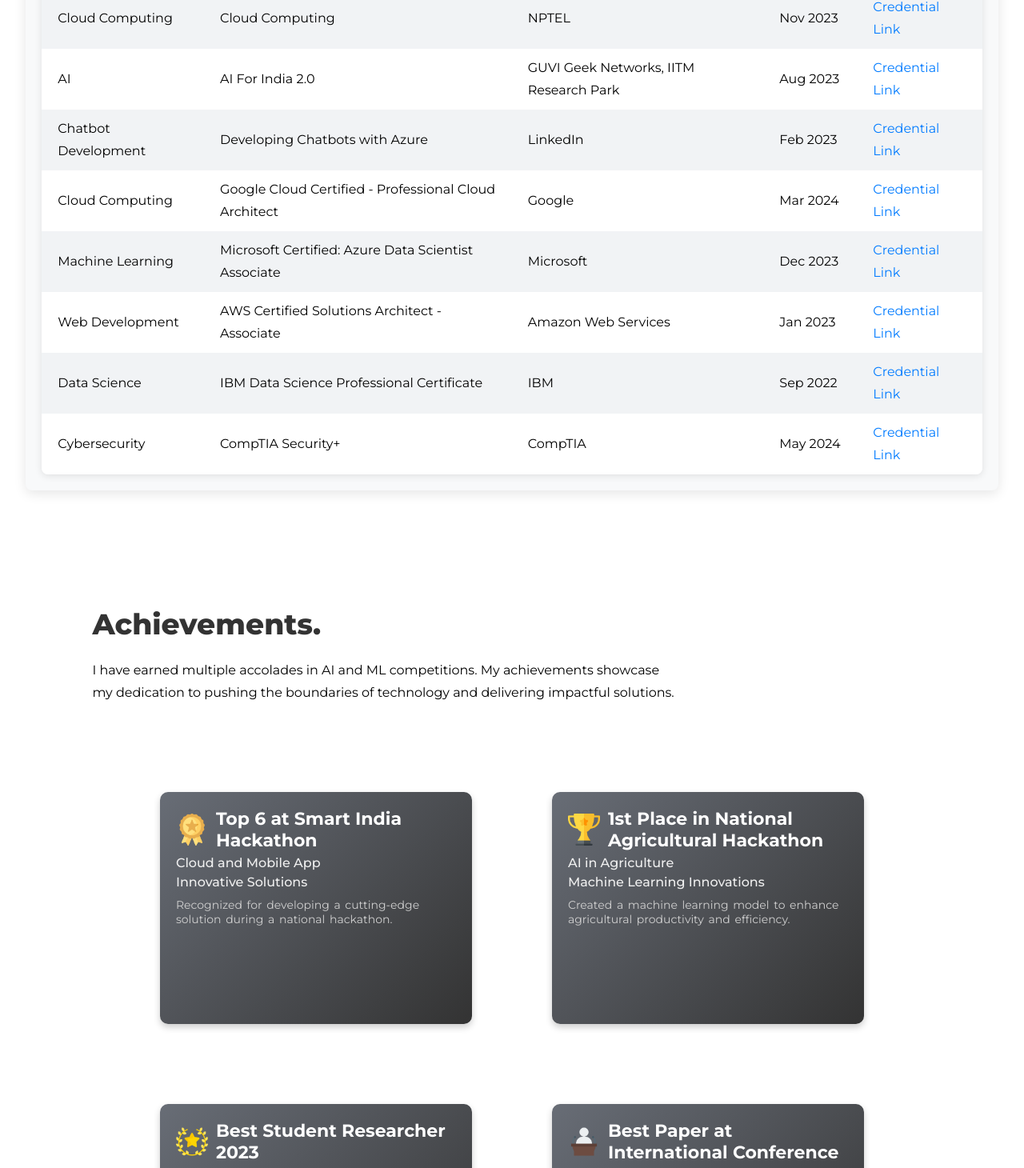
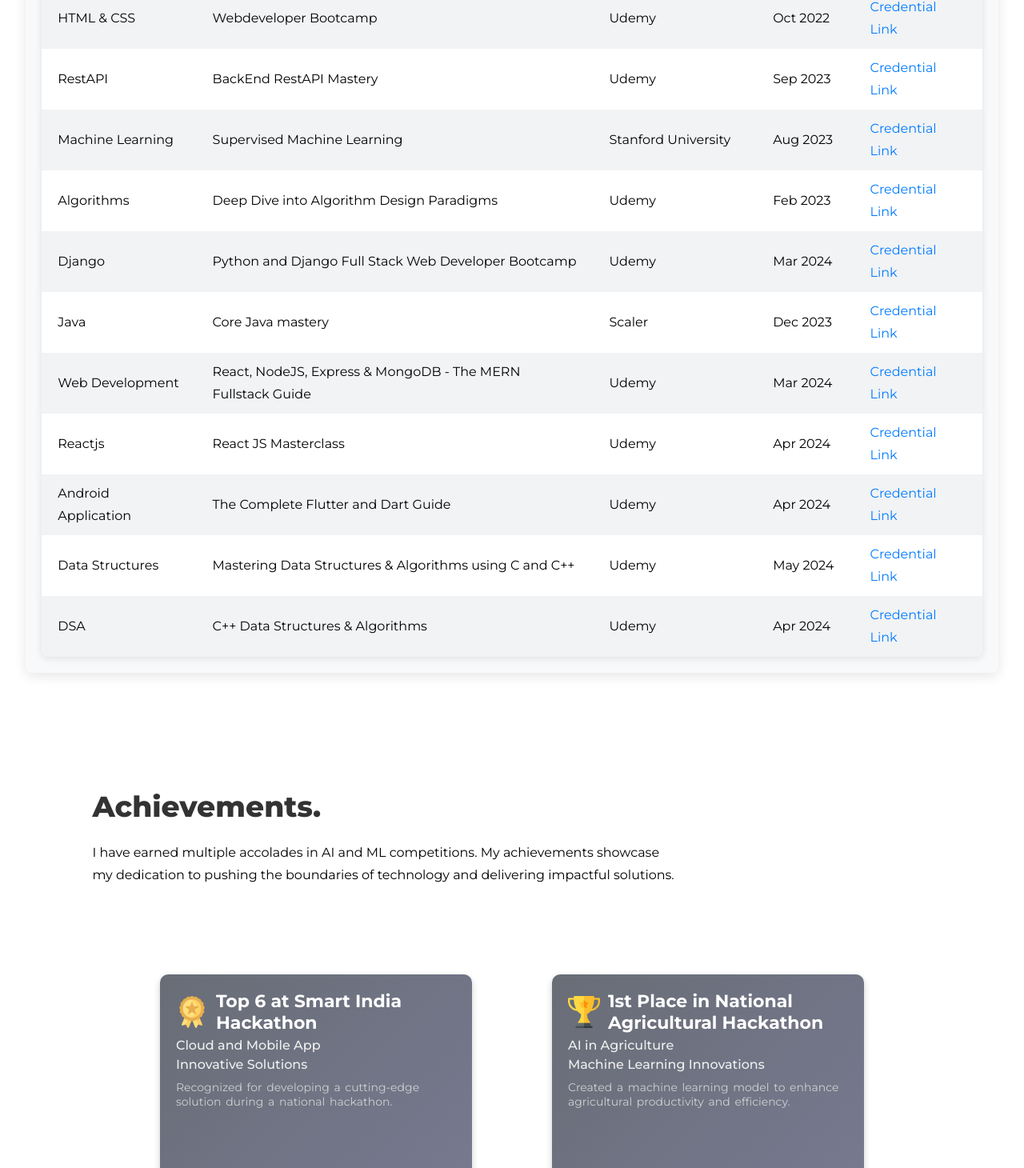
Before and after one commit to iamendless10/vuejs_port, a Vue app: page / in a window 1280 px wide. Shown: the part 8533-9993 px from the top of the page at 80% size. Built offline with nearby package versions, Linux system fonts and the light colour scheme; a web font is replaced by a local one.

Commit message:
Changed Certifications Component

```diff
--- a/src/components/AchievementsContainer.vue
+++ b/src/components/AchievementsContainer.vue
@@ -46,7 +46,7 @@
           subheading1: "Cloud and Mobile App",
           subheading2: "Innovative Solutions",
           description: "Recognized for developing a cutting-edge solution during a national hackathon.",
-          githubLink: "https://github.com/your-repo-url-1", // Replace with your actual GitHub link
+          githubLink: "https://github.com/iamendless10/Adhikar-Govt", // Replace with your actual GitHub link
         },
         {
           icon: require("../assets/trophy.png"),
@@ -54,7 +54,7 @@
           subheading1: "AI in Agriculture",
           subheading2: "Machine Learning Innovations",
           description: "Created a machine learning model to enhance agricultural productivity and efficiency.",
-          githubLink: "https://github.com/your-repo-url-2", // Replace with your actual GitHub link
+          githubLink: "https://github.com/iamendless10/Buckoid-Android-App", // Replace with your actual GitHub link
         },
         {
           icon: require("../assets/wreath.png"),
@@ -62,15 +62,15 @@
           subheading1: "SECE Awards",
           subheading2: "Research Excellence",
           description: "Awarded for outstanding research contributions in the field of AI and ML.",
-          githubLink: "https://github.com/your-repo-url-3", // Replace with your actual GitHub link
+          githubLink: "https://github.com/iamendless10", // Replace with your actual GitHub link
         },
         {
           icon: require("../assets/conference.png"),
-          title: "Best Paper at International Conference",
+          title: "Best Paper at 15th International Conference",
           subheading1: "Cancer Detection",
           subheading2: "Uzbekistan 2023",
           description: "Presented pioneering research on using ML techniques for cancer detection.",
-          githubLink: "https://github.com/your-repo-url-4", // Replace with your actual GitHub link
+          githubLink: "https://github.com/iamendless10/Onculus-detecta-app", // Replace with your actual GitHub link
         },
         {
           icon: require("../assets/winner.png"),
@@ -78,7 +78,7 @@
           subheading1: "Innovative Cancer Solutions",
           subheading2: "Healthcare Technology",
           description: "Developed a project leveraging AI to improve cancer detection methodologies.",
-          githubLink: "https://github.com/your-repo-url-5", // Replace with your actual GitHub link
+          githubLink: "https://github.com/iamendless10/Onculus-detecta-app", // Replace with your actual GitHub link
         },
         {
           icon: require("../assets/king.png"),
@@ -86,7 +86,7 @@
           subheading1: "Leadership Role",
           subheading2: "Student Leadership",
           description: "Led initiatives to promote AI/ML knowledge and assist students with placement-related skills.",
-          githubLink: "https://github.com/your-repo-url-6", // Replace with your actual GitHub link
+          githubLink: "https://github.com/iamendless10", // Replace with your actual GitHub link
         },
       ],
       additionalItems: [
@@ -96,7 +96,7 @@
           subheading1: "GitHub Projects",
           subheading2: "Community Engagement",
           description: "Contributed to various open-source projects, enhancing collaborative development efforts.",
-          githubLink: "https://github.com/your-repo-url-7", // Replace with your actual GitHub link
+          githubLink: "https://github.com/iamendless10", // Replace with your actual GitHub link
         },
         {
           icon: require("../assets/first.png"),
@@ -104,7 +104,7 @@
           subheading1: "CSE AIML Department",
           subheading2: "Innovation Showcase",
           description: "Showcased innovative projects at the annual expo, receiving top honors for creativity.",
-          githubLink: "https://github.com/your-repo-url-8", // Replace with your actual GitHub link
+          githubLink: "https://github.com/iamendless10", // Replace with your actual GitHub link
         },
         {
           icon: require("../assets/trophy (1).png"),
@@ -112,7 +112,7 @@
           subheading1: "Startup TN Recognition",
           subheading2: "Research Innovation",
           description: "Pioneered a machine learning model that received recognition for its impact on healthcare.",
-          githubLink: "https://github.com/your-repo-url-9", // Replace with your actual GitHub link
+          githubLink: "https://github.com/iamendless10", // Replace with your actual GitHub link
         },
 
       ],
@@ -160,7 +160,7 @@
 /* Container Card Styles */
 /* Container Card Styles */
 .container-card {
-  background: linear-gradient(135deg, #686d76, #333333); /* Dark gradient */
+  background: linear-gradient(135deg, #686d76, #787a91); /* Dark gradient */
   color: white; /* White text for contrast */
   width: 350px;
   height: 250px;
--- a/src/components/CertificationsComponent.vue
+++ b/src/components/CertificationsComponent.vue
@@ -36,16 +36,21 @@
   data() {
     return {
       certifications: [
-        { domain: "UI/UX Design", certification: "Figma", issuingOrganization: "Guvi Geek Networks, IITM Research Park", issueDate: "Jan 2024", credentialUrl: "https://example.com/figma" },
-        { domain: "Cloud Computing", certification: "Cloud Computing", issuingOrganization: "NPTEL", issueDate: "Nov 2023", credentialUrl: "https://example.com/cloud" },
-        { domain: "AI", certification: "AI For India 2.0", issuingOrganization: "GUVI Geek Networks, IITM Research Park", issueDate: "Aug 2023", credentialUrl: "https://example.com/ai" },
-        { domain: "Chatbot Development", certification: "Developing Chatbots with Azure", issuingOrganization: "LinkedIn", issueDate: "Feb 2023", credentialUrl: "https://example.com/chatbot" },
-        { domain: "Cloud Computing", certification: "Google Cloud Certified - Professional Cloud Architect", issuingOrganization: "Google", issueDate: "Mar 2024", credentialUrl: "https://cloud.google.com/certification/cloud-architect" },
-        { domain: "Machine Learning", certification: "Microsoft Certified: Azure Data Scientist Associate", issuingOrganization: "Microsoft", issueDate: "Dec 2023", credentialUrl: "https://learn.microsoft.com/en-us/certifications/azure-data-scientist-associate/" },
-        { domain: "Web Development", certification: "AWS Certified Solutions Architect - Associate", issuingOrganization: "Amazon Web Services", issueDate: "Jan 2023", credentialUrl: "https://aws.amazon.com/certification/certified-solutions-architect-associate/" },
-        { domain: "Data Science", certification: "IBM Data Science Professional Certificate", issuingOrganization: "IBM", issueDate: "Sep 2022", credentialUrl: "https://www.coursera.org/professional-certificates/ibm-data-science" },
-        { domain: "Cybersecurity", certification: "CompTIA Security+", issuingOrganization: "CompTIA", issueDate: "May 2024", credentialUrl: "https://www.comptia.org/certifications/security" },
+        { domain: "Python", certification: "Advanced Diploma in python programming ADPP", issuingOrganization: "CSC", issueDate: "Mar 2022", credentialUrl: "https://drive.google.com/drive/u/1/folders/1Gi7QVixGaIcKeWh6s6jcOt9ngGIccbjI" },
+
+        { domain: "HTML & CSS", certification: "Webdeveloper Bootcamp", issuingOrganization: "Udemy", issueDate: "Oct 2022", credentialUrl: "https://drive.google.com/drive/u/1/folders/1Gi7QVixGaIcKeWh6s6jcOt9ngGIccbjI" },
+        { domain: "RestAPI", certification: "BackEnd RestAPI Mastery", issuingOrganization: "Udemy", issueDate: "Sep 2023", credentialUrl: "https://drive.google.com/drive/u/1/folders/1Gi7QVixGaIcKeWh6s6jcOt9ngGIccbjI" },
+        { domain: "Machine Learning", certification: "Supervised Machine Learning", issuingOrganization: "Stanford University", issueDate: "Aug 2023", credentialUrl: "https://drive.google.com/drive/u/1/folders/1Gi7QVixGaIcKeWh6s6jcOt9ngGIccbjI" },
+        { domain: "Algorithms", certification: "Deep Dive into Algorithm Design Paradigms", issuingOrganization: "Udemy", issueDate: "Feb 2023", credentialUrl: "https://drive.google.com/drive/u/1/folders/1Gi7QVixGaIcKeWh6s6jcOt9ngGIccbjI" },
+        { domain: "Django", certification: "Python and Django Full Stack Web Developer Bootcamp", issuingOrganization: "Udemy", issueDate: "Mar 2024", credentialUrl: "https://drive.google.com/drive/u/1/folders/1Gi7QVixGaIcKeWh6s6jcOt9ngGIccbjI" },
+        { domain: "Java", certification: "Core Java mastery", issuingOrganization: "Scaler", issueDate: "Dec 2023", credentialUrl: "https://drive.google.com/drive/u/1/folders/1Gi7QVixGaIcKeWh6s6jcOt9ngGIccbjI" },
+        { domain: "Web Development", certification: "React, NodeJS, Express & MongoDB - The MERN Fullstack Guide", issuingOrganization: "Udemy", issueDate: "Mar 2024", credentialUrl: "https://drive.google.com/drive/u/1/folders/1Gi7QVixGaIcKeWh6s6jcOt9ngGIccbjI" },
+        { domain: "Reactjs", certification: "React JS Masterclass", issuingOrganization: "Udemy", issueDate: "Apr 2024", credentialUrl: "https://drive.google.com/drive/u/1/folders/1Gi7QVixGaIcKeWh6s6jcOt9ngGIccbjI" },
+        { domain: "Android Application", certification: "The Complete Flutter and Dart Guide", issuingOrganization: "Udemy", issueDate: "Apr 2024", credentialUrl: "https://drive.google.com/drive/u/1/folders/1Gi7QVixGaIcKeWh6s6jcOt9ngGIccbjI" },
         // Add more certifications here...
+        { domain: "Data Structures", certification: "Mastering Data Structures & Algorithms using C and C++", issuingOrganization: "Udemy", issueDate: "May 2024", credentialUrl: "https://drive.google.com/drive/u/1/folders/1Gi7QVixGaIcKeWh6s6jcOt9ngGIccbjI" },
+        { domain: "DSA", certification: "C++ Data Structures & Algorithms", issuingOrganization: "Udemy", issueDate: "Apr 2024", credentialUrl: "https://drive.google.com/drive/u/1/folders/1Gi7QVixGaIcKeWh6s6jcOt9ngGIccbjI" },
+
       ]
     };
   }
```
Also changed, not shown: src/assets/angular.png (added).
